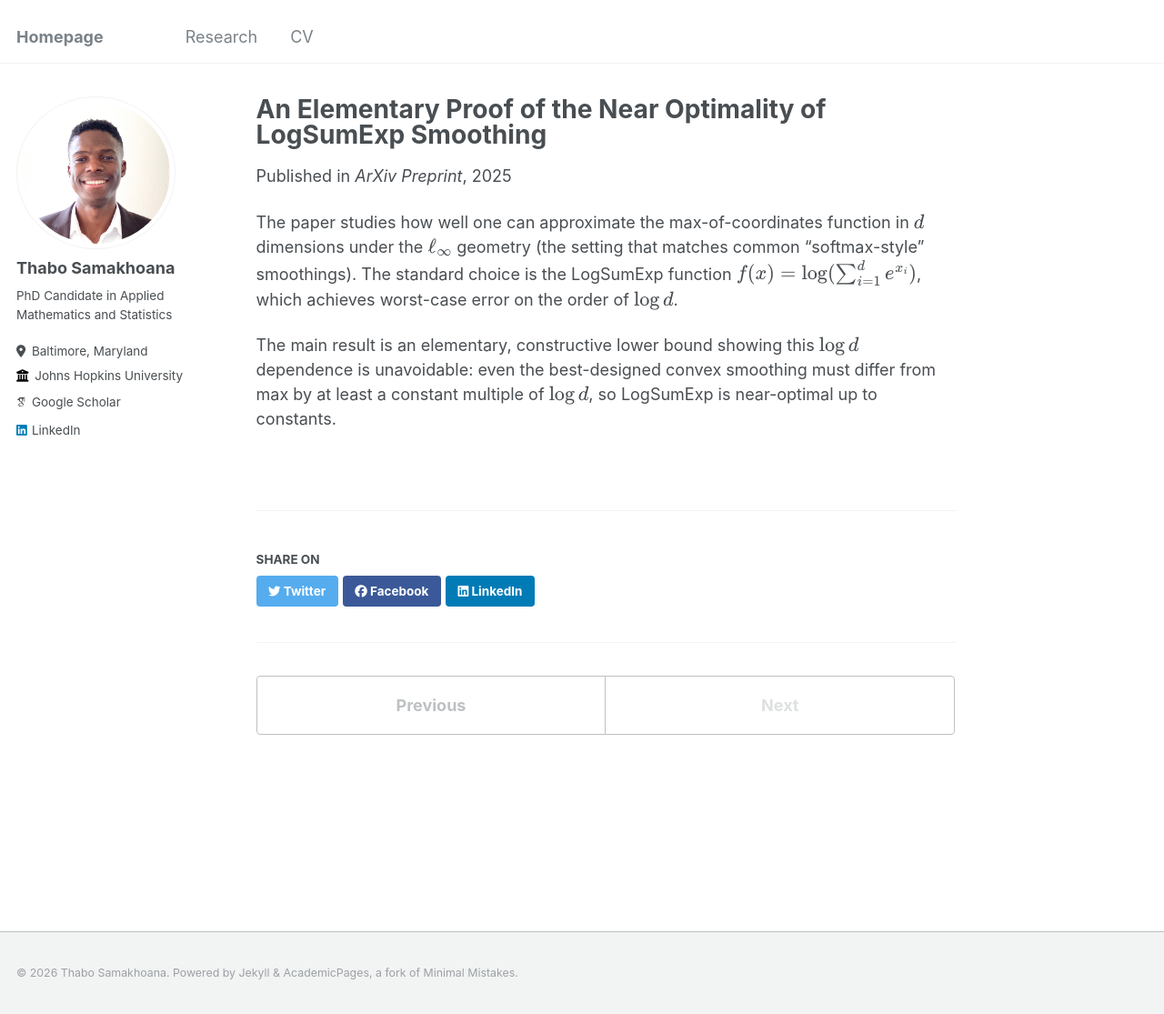
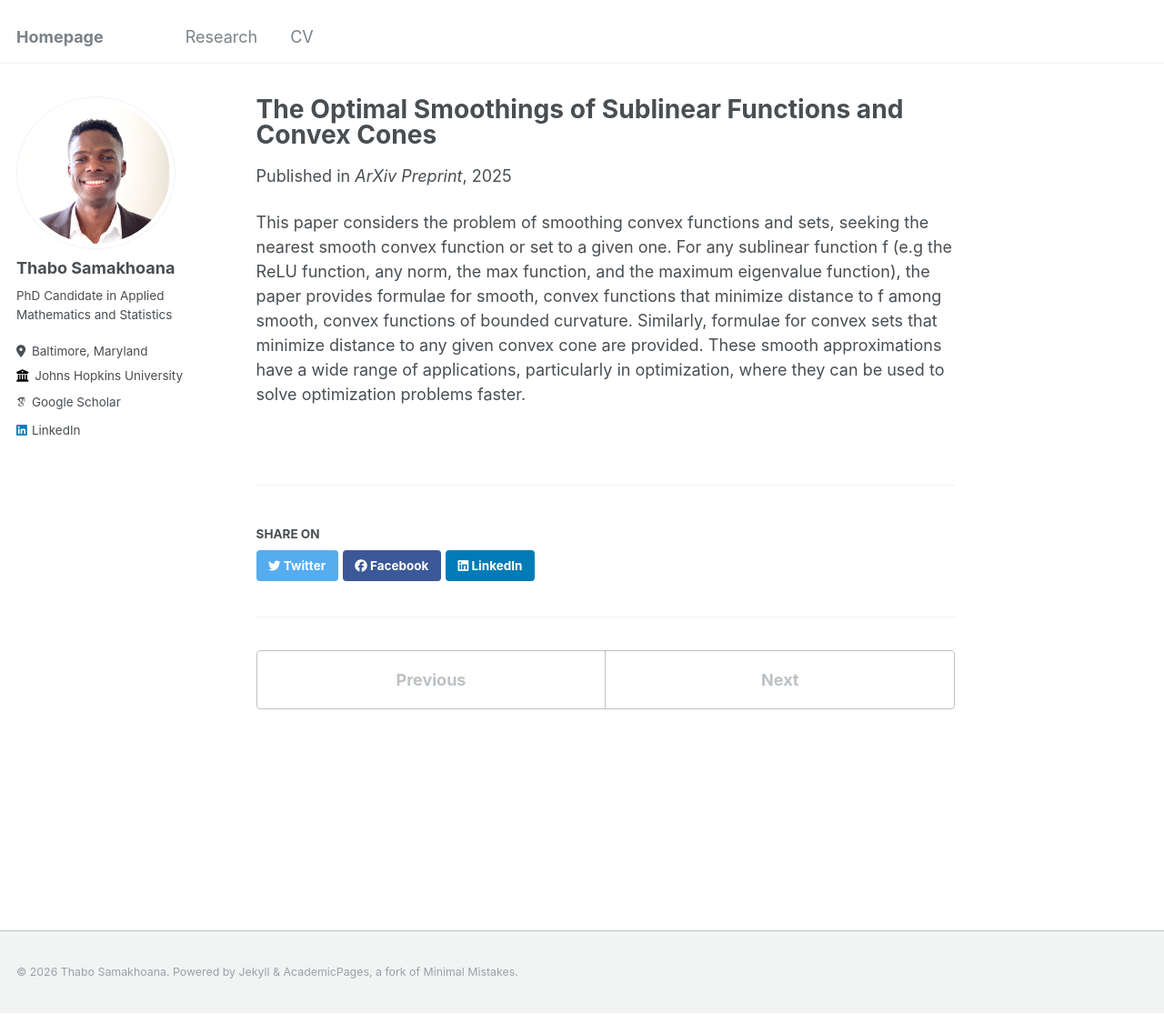
Before and after one commit to thabosamakhoana/thabosamakhoana.github.io, a Jekyll site: the page built from _publications/2025-08-21-the-optimal-smoothings-of-sublinear-functions-and-convex-cones.md, in a window 1280 px wide and 1115 px high. Shown: the whole window at 91% size. Built offline with Jekyll 4.4.1, drawn with Linux system fonts in a browser that asks for light colours; some web fonts are replaced; part of the change alters nothing that is shown.

Commit message:
Point the new paper excerpt to the right file

```diff
--- a/_publications/2025-12-11-elementary-proof-of-logsumexp-near-optimality.md
+++ b/_publications/2025-12-11-elementary-proof-of-logsumexp-near-optimality.md
@@ -1,7 +1,7 @@
 ---
 title: "An Elementary Proof of the Near Optimality of LogSumExp Smoothing"
 collection: publications
-permalink: /publication/2025-08-21-the-optimal-smoothings-of-sublinear-functions-and-convex-cones
+permalink: /publication/2025-12-11-elementary-proof-of-logsumexp-near-optimality
 excerpt: 'The paper proves a sharp limitation on smoothing the max-of-coordinates function in $$ d $$ dimensions. Any convex surrogate with the desired smoothness must incur a worst-case error that grows like $$ \log d $$, so the standard LogSumExp smoothing is essentially optimal up to constants. This result is proved using elementary inequalities about smooth, convex functions. The paper also proves that in small dimensions ($$d = 2, 3 $$) LogSumExp fails to be optimal.'
 date: 2025-08-21
 paperurl: 'https://arxiv.org/abs/2512.10825v1'
```
